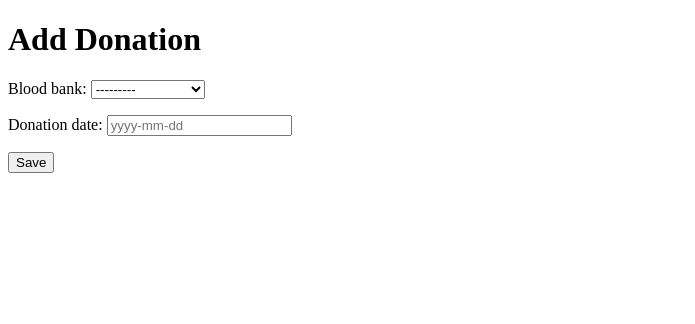
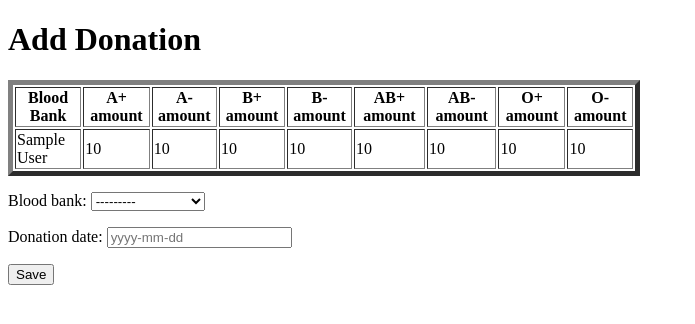
Before and after one commit to CodeLynch/BloodBankSystem, a Django app: page /donation/ in a window 1280 px wide. Shown: the part 96-420 px from the top of the page, without its empty margins (0-695 px from the left). Run offline with Django 4.2, Linux system fonts and the light colour scheme; tables that the repository leaves empty hold one stand-in row (values such as "Sample post").

Commit message:
Added tables for donation, transfusion and request

```diff
--- a/BloodBankSystem/donation/templates/donation_index.html
+++ b/BloodBankSystem/donation/templates/donation_index.html
@@ -19,6 +19,32 @@ Add Donation
 
 <!-- Main -->
 <h1>Add Donation</h1>
+ <table style="width:50%" border="5">
+            <tr>
+               <th>Blood Bank</th>
+               <th>A+ amount</th>
+               <th>A- amount</th>
+                <th>B+ amount</th>
+               <th>B- amount</th>
+                <th>AB+ amount</th>
+               <th>AB- amount</th>
+                <th>O+ amount</th>
+               <th>O- amount</th>
+            </tr>
+            {% for bank in blood_banks %}
+               <tr>
+                  <td>{{ bank.name }}</td>
+                  <td>{{ bank.blood_supply.aplus_amount }}</td>
+                   <td>{{ bank.blood_supply.amin_amount }}</td>
+                   <td>{{ bank.blood_supply.bplus_amount }}</td>
+                   <td>{{ bank.blood_supply.bmin_amount }}</td>
+                   <td>{{ bank.blood_supply.abplus_amount }}</td>
+                   <td>{{ bank.blood_supply.abmin_amount }}</td>
+                   <td>{{ bank.blood_supply.oplus_amount }}</td>
+                   <td>{{ bank.blood_supply.omin_amount }}</td>
+               </tr>
+            {% endfor %}
+      </table>
 <form method="post">
     {% csrf_token %}
     {{form.as_p}}
--- a/BloodBankSystem/donation/views.py
+++ b/BloodBankSystem/donation/views.py
@@ -14,7 +14,8 @@ class DonationView(View):
 
     def get(self, request):
         form = DonationForm()
-        return render(request, self.template, {'form': form})
+        blood_banks = BloodBank.objects.exclude(blood_supply_id=None)
+        return render(request, self.template, {'form': form, 'blood_banks': blood_banks})
 
     def post(self, request):
         form = DonationForm(request.POST)
--- a/BloodBankSystem/request/views.py
+++ b/BloodBankSystem/request/views.py
@@ -16,7 +16,9 @@ class RequestBloodSupplyView(View):
             return redirect(reverse('accounts:login'))
         else:
             form = RequestBloodSupplyForm
-            return render(request, self.template, {'form': form})
+            blood_banks = BloodBank.objects.exclude(blood_supply_id=None)
+
+            return render(request, self.template, {'form': form, 'blood_banks': blood_banks})
 
     def post(self, request):
         form = RequestBloodSupplyForm(request.POST)
--- a/BloodBankSystem/transfusion/views.py
+++ b/BloodBankSystem/transfusion/views.py
@@ -17,7 +17,8 @@ class TransfusionView(View):
             return redirect(reverse('accounts:login'))
         else:
             form = TransfusionForm()
-            return render(request, self.template, {'form': form})
+            hospitals = Hospital.objects.exclude(blood_supply_id=None)
+            return render(request, self.template, {'form': form, 'hospitals': hospitals})
 
     def post(self, request):
         form = TransfusionForm(request.POST)
```
Also changed, not shown: BloodBankSystem/request/templates/request_blood_supply.html (+28 -0 lines), BloodBankSystem/transfusion/templates/transfusion_index.html (+26 -0 lines).
